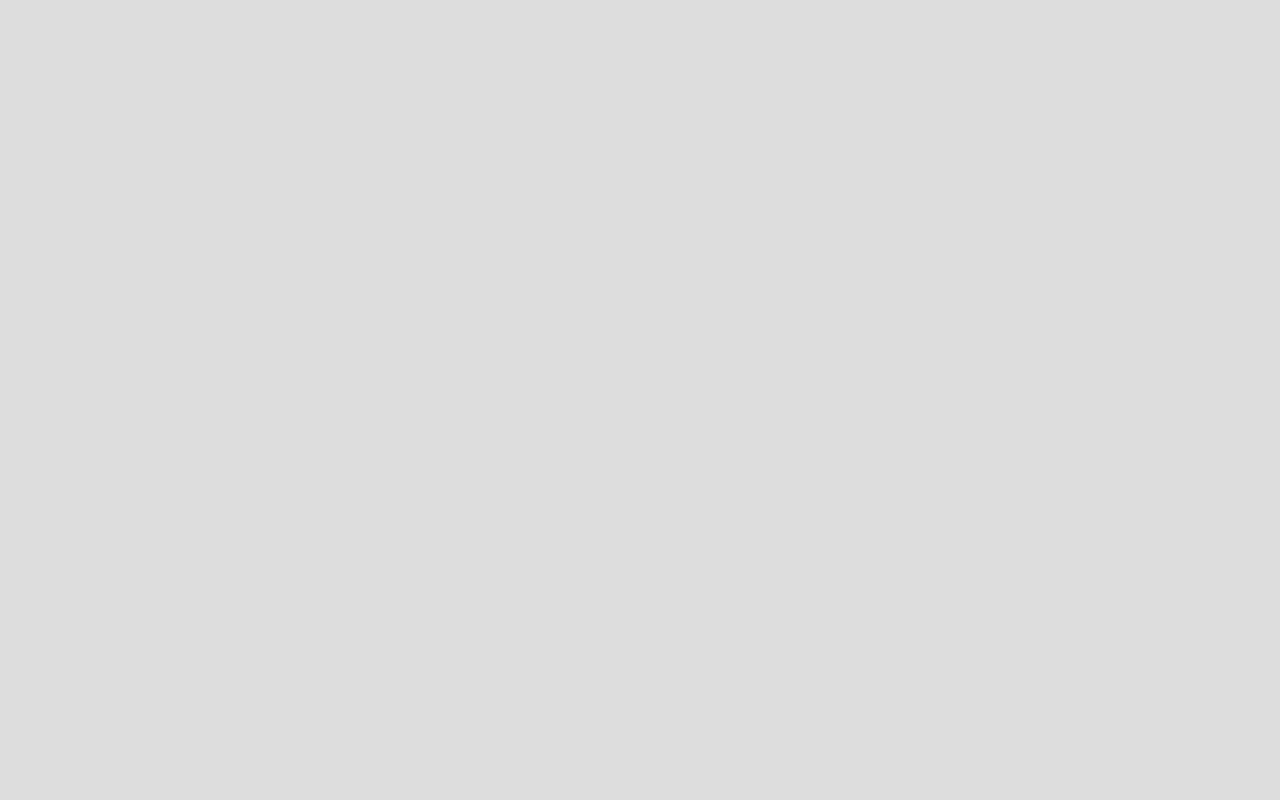
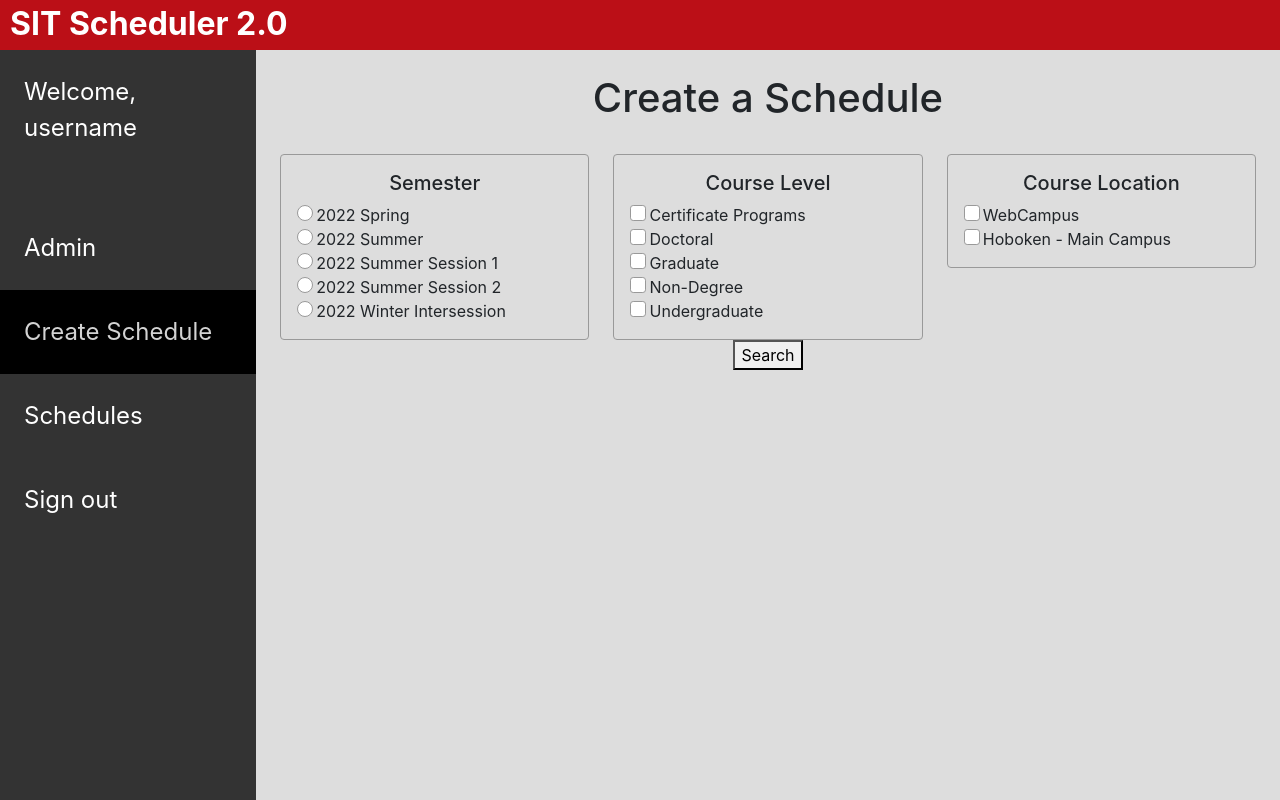
Before and after one commit to prashantmall1997/CS_554_FinalProject, a React (Create React App) app in the folder client/: page /createschedule in a window 1280 px wide. Built offline with nearby package versions, Linux system fonts and the light colour scheme.

Commit message:
Part one of create schedule

```diff
--- a/client/src/App.css
+++ b/client/src/App.css
@@ -110,3 +110,39 @@ body {
 .transparent-img {
   background-color: #ddd;
 }
+
+input[type=checkbox] {
+  width: 1em;
+  height: 1em;
+  background-color: white;
+  border-radius: 20%;
+  border: 1px solid #999;
+  -webkit-appearance: none;
+  cursor: pointer;
+  transition: .5s;
+  margin-right: 0.2em;
+}
+
+input[type=radio] {
+  width: 1em;
+  height: 1em;
+  background-color: white;
+  border-radius: 50%;
+  border: 1px solid #999;
+  -webkit-appearance: none;
+  cursor: pointer;
+  transition: .5s;
+  margin-right: 0.2em;
+}
+
+input[type=checkbox]:checked,
+input[type=radio]:checked {
+  background-color: red;
+  box-shadow: 0 0 0 0.1em rgba(0, 0, 0, 0.25);
+}
+
+.schedule-form-card {
+  text-align: left;
+  border: #999 1px solid;
+  background-color: #ddd;
+}
--- a/client/src/App.js
+++ b/client/src/App.js
@@ -1,5 +1,6 @@
 import "./App.css";
 import Admin from "./components/Admin";
+import CreateSchedule from "./components/CreateSchedule";
 import { BrowserRouter as Router, Route } from "react-router-dom";
 
 function App() {
@@ -8,6 +9,7 @@ function App() {
         <div className="App">
             <div className="App-body">
                 <Route exact path="/admin" component={Admin} />
+                <Route exact path="/createschedule" component={CreateSchedule} />
             </div>
         </div>
     </Router>
--- /dev/null
+++ b/client/src/components/CreateSchedule.js
@@ -0,0 +1,103 @@
+import React, { useState } from "react";
+import "../App.css";
+import { Table, Button, Row, Col, Card } from "react-bootstrap";
+
+export function CreateSchedule() {
+
+    const academicLevels = ["Certificate Programs", "Doctoral", "Graduate", "Non-Degree", "Undergraduate"];
+    const courseLocations = ["WebCampus", "Hoboken - Main Campus"];
+    const semesters = ["2022 Spring", "2022 Summer", "2022 Summer Session 1", "2022 Summer Session 2", "2022 Winter Intersession"];
+
+    const courseForm = () => {
+        return (
+            <form>
+                <Row xs={1} sm={2} md={3} lg={3} xl={3}>
+                    <Col>
+                        <Card className="p-3 schedule-form-card">
+                            <Card.Title className="text-center">Semester</Card.Title>
+                            {semesters.map((semester) =>
+                                <div>
+                                    <input
+                                        type="radio"
+                                        id={semester.replace(" ", "").toLowerCase}
+                                        name="semester"
+                                        value={semester}
+                                    />
+                                    <label for="semester">{semester}</label>
+                                    <br />
+                                </div>
+                            )}
+                        </Card>
+                    </Col>
+                    <Col>
+                        <Card className="p-3 schedule-form-card">
+                            <Card.Title className="text-center">Course Level</Card.Title>
+                            {academicLevels.map((level) =>
+                                <div>
+                                    <input
+                                        type="checkbox"
+                                        id={level.replace(" ", "").toLowerCase}
+                                        name={level.replace(" ", "").toLowerCase}
+                                        value={level}
+                                    />
+                                    <label for={level.replace(" ", "").toLowerCase}>{level}</label>
+                                    <br />
+                                </div>
+                            )}
+                        </Card>
+                    </Col>
+                    <Col>
+                        <Card className="p-3 schedule-form-card">
+                            <Card.Title className="text-center">Course Location</Card.Title>
+                            {courseLocations.map((location) =>
+                                <div>
+                                    <input
+                                        type="checkbox"
+                                        id={location.replace(" ", "").toLowerCase}
+                                        name={location.replace(" ", "").toLowerCase}
+                                        value={location}
+                                    />
+                                    <label for={location.replace(" ", "").toLowerCase}>{location}</label>
+                                    <br />
+                                </div>
+                            )}
+                        </Card>
+                    </Col>
+                </Row>
+                <button>Search</button>
+			</form>
+        );
+    }
+
+    const handleSignout = () => {
+        // todo signout code
+    };
+
+    // todo replace with username
+    let username = "username";
+
+    return (
+        <div>
+            <div className="topbar">
+                SIT Scheduler 2.0
+            </div>
+            <div className="sidebar">
+                <div className="sidebar-text">Welcome, {username}</div>
+                <br />
+                <a href="/admin" className="sidebar-button">Admin</a>
+                <a href="/createschedule" className="sidebar-button sidebar-button-active">Create Schedule</a>
+                <a href="/schedulespage" className="sidebar-button">Schedules</a>
+                <div className="sidebar-button" onClick={handleSignout}>Sign out</div>
+            </div>
+            <div className="main-content">
+                <div>
+                    <h1>Create a Schedule</h1>
+                    <br />
+                    {courseForm()}
+                </div>
+            </div>
+        </div>
+    );
+}
+
+export default CreateSchedule;
```
Also changed, not shown: 1 other file (tests, documents, lock files or other folders).
